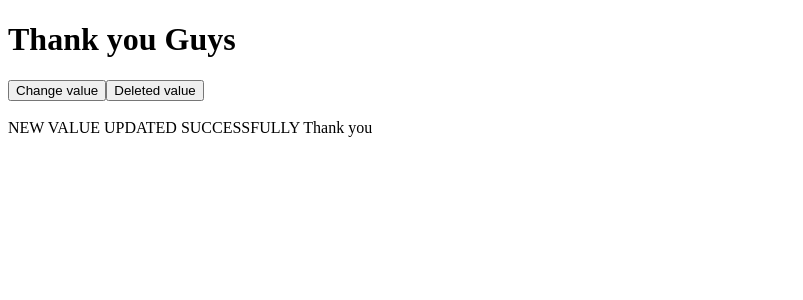
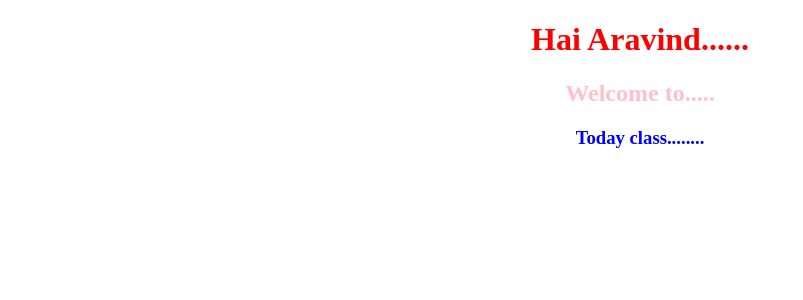
Before and after one commit to aravind2901/training-1, a React (Create React App) app: page / in a window 1280 px wide. Shown: the top 300 px of the page, without its empty margins (0-803 px from the left). Built offline with nearby package versions, Linux system fonts and the light colour scheme.

Commit message:
today SASS

```diff
--- a/package.json
+++ b/package.json
@@ -3,12 +3,15 @@
   "version": "0.1.0",
   "private": true,
   "dependencies": {
+    "-": "0.0.1",
     "@testing-library/jest-dom": "^5.14.1",
     "@testing-library/react": "^11.2.7",
     "@testing-library/user-event": "^12.8.3",
+    "node": "^16.6.1",
     "react": "^17.0.2",
     "react-dom": "^17.0.2",
     "react-scripts": "4.0.3",
+    "sass": "^1.37.5",
     "web-vitals": "^1.1.2"
   },
   "scripts": {
--- /dev/null
+++ b/src/Sass.scss
@@ -0,0 +1,22 @@
+$color:red;
+$another:blue;
+$backgroundcolor:pink;
+
+$textalign: center;
+h1{
+    color:$color;
+    text-align: $textalign;
+}
+
+
+h2
+{
+    color:$backgroundcolor;
+    text-align:$textalign;
+}
+
+
+h3{
+    color:$another;
+    text-align:$textalign;
+}
--- a/src/index.js
+++ b/src/index.js
@@ -1,6 +1,7 @@
 import React from 'react';
 import ReactDOM from 'react-dom';
 import './index.css';
+import './Sass.scss';
 //import Myclass from './App.js';
 
 //1.class type
@@ -325,7 +326,7 @@ ReactDOM.render(<Mynewclass/>,document.getElementById('root'));*/
   // 13. React LIFECYCLE:
 
 
-  class Lifecycle extends React.Component{
+ /* class Lifecycle extends React.Component{
     constructor(){
       super();
       this.state={value:"Welcome",name:"Guys"}
@@ -377,4 +378,20 @@ ReactDOM.render(<Mynewclass/>,document.getElementById('root'));*/
     }
   }
 
-  ReactDOM.render(<Lifecycle/>,document.getElementById('root'));
+  ReactDOM.render(<Lifecycle/>,document.getElementById('root'));*/
+
+
+
+  // 14.Sass concept:
+
+
+  class Sassconcept extends React.Component{
+    render(){
+      return <div>
+        <h1>Hai Aravind......</h1>
+        <h2>Welcome to.....</h2>
+        <h3>Today class........</h3>
+      </div>
+    }
+  }
+ReactDOM.render(<Sassconcept/>,document.getElementById('root'));
```
Also changed, not shown: 1 other file (tests, documents, lock files or other folders).
